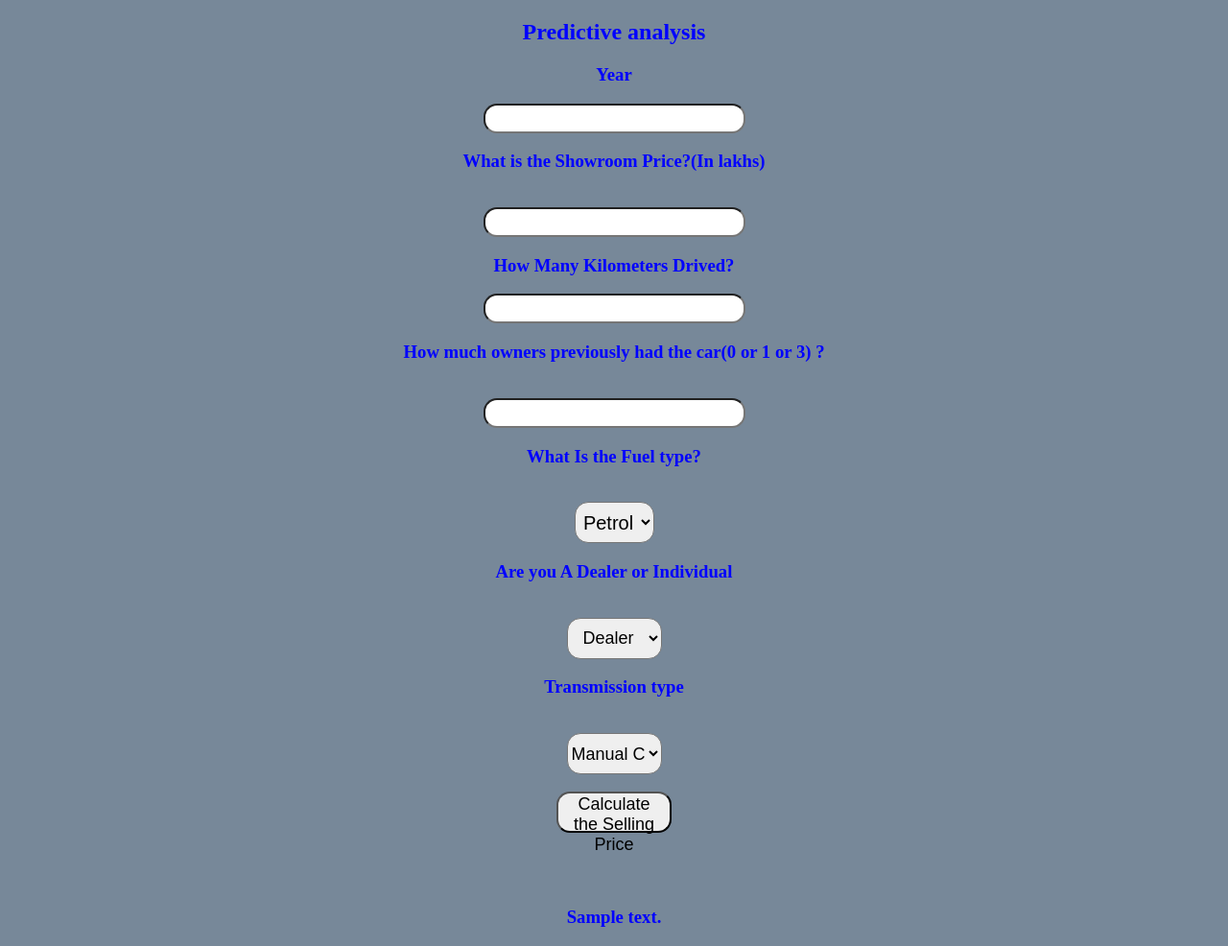
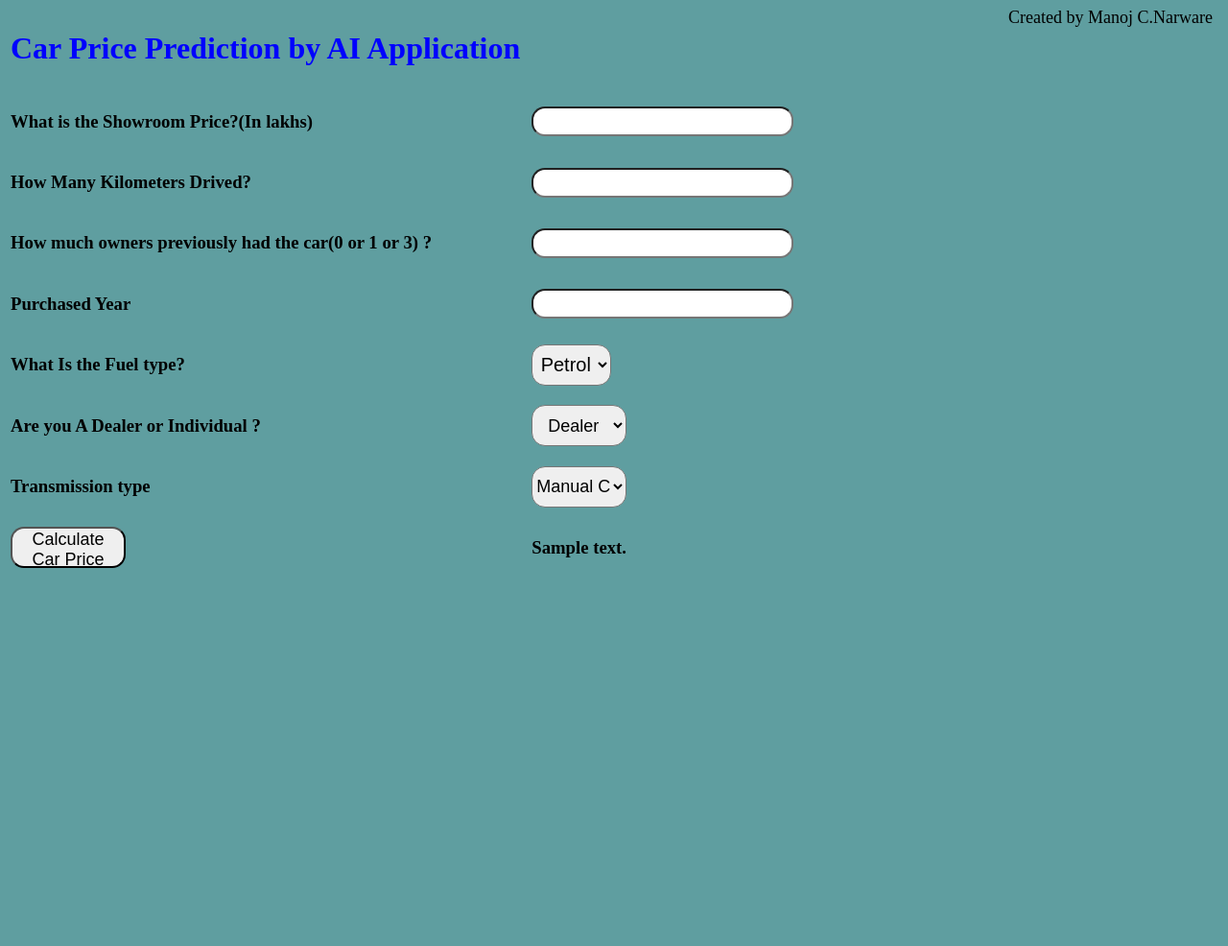
Before and after one commit to mnarware/Car-Price-Prediction, a Flask app: template templates/index.html in a window 1280 px wide. Shown: the whole page at 96% size. After the commit the page ends 592 px from the top, so only its background shows below. Run offline with Flask 2, Linux system fonts and the light colour scheme; the template is opened without the code that fills it: most values are stand-ins (such as "Sample title", 1, 10 or a date in 2020); lists and menus that the app fills with data are empty; parts of the project's set-up code (start-up, migrations or seed data) failed here and were passed over.

Commit message:
Update index.html

```diff
--- a/templates/index.html
+++ b/templates/index.html
@@ -4,52 +4,77 @@
 <head>
     <meta charset="UTF-8">
     <meta name="viewport" content="width=device-width, initial-scale=1.0">
-    <title>Document</title>
+    <title>Car Price Prediction</title>
+    <head>
 </head>
 
 <body>
 
-    <div style="color:blue">
+     <table> <th style="color:blue"> <h1>Car Price Prediction by AI Application</h1> </th><table>
+
+    <div style="color:black">
         <form action="{{ url_for('predict')}}" method="post">
-            <h2>Predictive analysis</h2>
-            <h3>Year</h3>
-            <input id="first" name="Year" type="number ">
-            <h3>What is the Showroom Price?(In lakhs)</h3><br><input id="second" name="Present_Price" required="required">
-            <h3>How Many Kilometers Drived?</h3><input id="third" name="Kms_Driven" required="required">
-            <h3>How much owners previously had the car(0 or 1 or 3) ?</h3><br><input id="fourth" name="Owner" required="required">
-            <h3>What Is the Fuel type?</h3><br><select name="Fuel_Type_Petrol" id="fuel" required="required">
-                <option value="Petrol">Petrol</option>
-                <option value="Diesel">Diesel</option>
-                <option value="Diesel">CNG</option>
-            </select>
-            <h3>Are you A Dealer or Individual</h3><br><select name="Seller_Type_Individual" id="resea" required="required">
-                <option value="Dealer">Dealer</option>
-                <option value="Individual">Individual</option>
-            </select>
-            <h3>Transmission type</h3><br><select name="Transmission_Mannual" id="research" required="required">
-                <option value="Mannual">Manual Car</option>
-                <option value="Automatic">Automatic Car</option>
-            </select>
-            <br><br><button id="sub" type="submit ">Calculate the Selling Price</button>
-            <br>
+
+               <table style="width:70%" align="left">
+
+                    <tr>
+                    <th><h3>What is the Showroom Price?(In lakhs)</h3> </th>
+                    <th><input id="second" name="Present_Price" required="required"></th>
+                    </tr>
 
 
+                    <tr>
+                    <th><h3>How Many Kilometers Drived?</h3> </th>
+                    <th><input id="third" name="Kms_Driven" required="required"> </th>
+                    </tr>
+
+                    <tr>
+                    <th><h3>How much owners previously had the car(0 or 1 or 3) ?</h3> </th>
+                    <th><input id="fourth" name="Owner" required="required"> </th>
+                    </tr>
+                    <tr>
+                    <th><h3>Purchased Year</h3></th>
+                    <th><input id="first" name="Year" type="number "></th>
+                    </tr>
+                     <tr>
+                    <th><h3>What Is the Fuel type?</h3> </th>
+                    <th><select name="Fuel_Type_Petrol" id="fuel" required="required">
+                    <option value="Petrol">Petrol</option>
+                    <option value="Diesel">Diesel</option>
+                    <option value="CNG">CNG</option>
+                    </select> </th>
+                    </tr>
+
+                    <tr>
+                    <th><h3>Are you A Dealer or Individual ?</h3> </th>
+                    <th><select name="Seller_Type_Individual" id="resea" required="required">
+                    <option value="Dealer">Dealer</option>
+                    <option value="Individual">Individual</option>
+                    </select>  </th>
+                    </tr>
 
 
+                    <tr>
+                    <th><h3>Transmission type</h3> </th>
+                    <th><select name="Transmission_Mannual" id="research" required="required">
+                    <option value="Mannual">Manual Car</option>
+                    <option value="Automatic">Automatic Car</option>
+                    </select>
+                    </th>
+                    </tr>
+
+                    <tr>
+                    <th><button id="sub" type="submit ">Calculate Car Price </button></th>
+                    <th> <h3>{{ prediction_text }}</h3></th>
+                    </tr>
+               </table>
         </form>
+          <div class="topright">Created by Manoj C.Narware</div>
 
-
-
-        <br><br><h3>{{ prediction_text }}<h3>
-    </div>
-
-
-
-
-    <style>
+<style>
         body {
-            background-color: lightslategray;
-            text-align: center;
+            background-color: #5F9EA0;
+            text-align: left;
             padding: 0px;
         }
 
@@ -101,7 +126,17 @@
         #research:hover {
             background-color: coral;
         }
-
+        .topright {
+          position: absolute;
+          top: 8px;
+          right: 16px;
+          font-size: 18px;
+        }
+        img {
+          width: 100%;
+          height: auto;
+          opacity: 0.3;
+        }
         #resea {
             width: 99px;
             height: 43px;
```
